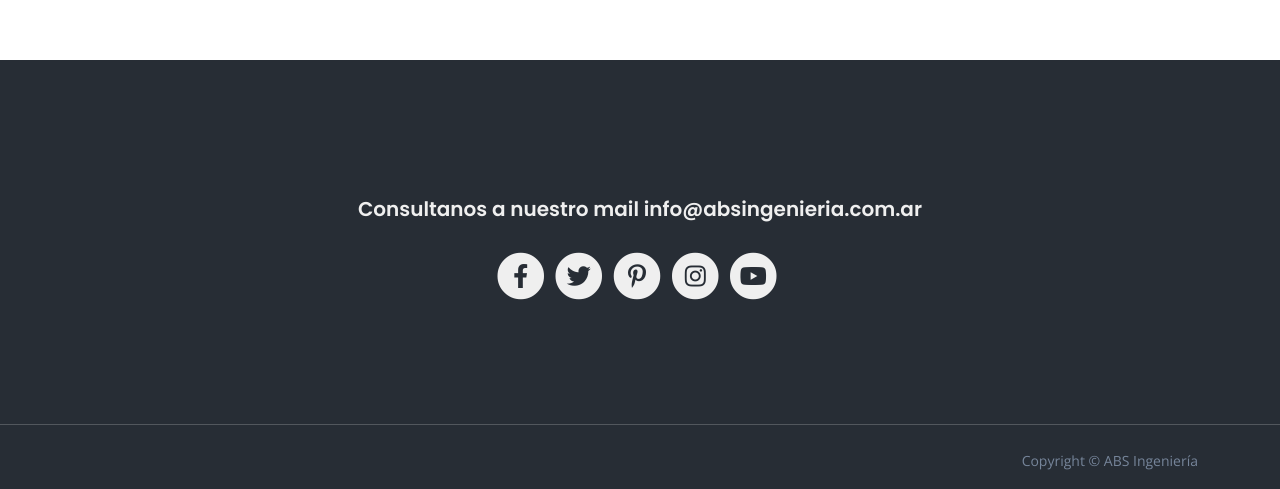
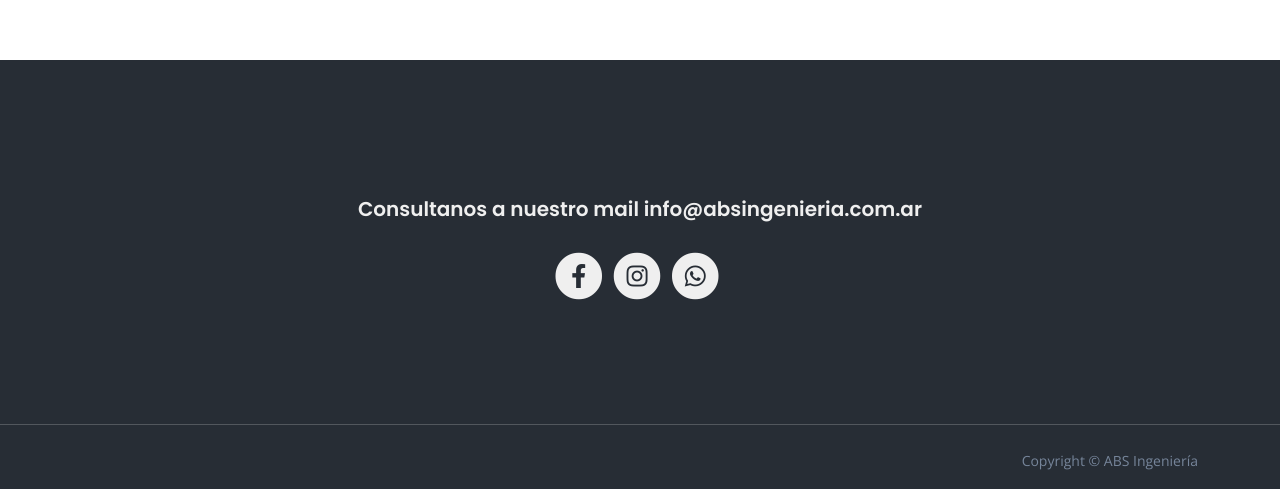
Before and after one commit to SantiagoMerlo1337/abs-ingenieria-landing, a plain HTML site: page index.html in a window 1280 px wide. Shown: the part 3246-3735 px from the top of the page. Drawn offline with nearby package versions, Linux system fonts and the light colour scheme.

Commit message:
update index.html & styles.css

```diff
--- a/css/styles.css
+++ b/css/styles.css
@@ -1222,7 +1222,7 @@ hr.hr-heading {
 }
 
 .footer .fa-stack:hover .fa-stack-2x {
-    color: #ffc05a;
+    color: #007ddd;
 }
 
 
--- a/index.html
+++ b/index.html
@@ -272,25 +272,13 @@
                             <span class="fa-stack">
                                 <a href="#your-link">
                                     <i class="fas fa-circle fa-stack-2x"></i>
-                                    <i class="fab fa-twitter fa-stack-1x"></i>
-                                </a>
-                            </span>
-                            <span class="fa-stack">
-                                <a href="#your-link">
-                                    <i class="fas fa-circle fa-stack-2x"></i>
-                                    <i class="fab fa-pinterest-p fa-stack-1x"></i>
-                                </a>
-                            </span>
-                            <span class="fa-stack">
-                                <a href="#your-link">
-                                    <i class="fas fa-circle fa-stack-2x"></i>
                                     <i class="fab fa-instagram fa-stack-1x"></i>
                                 </a>
                             </span>
                             <span class="fa-stack">
                                 <a href="#your-link">
                                     <i class="fas fa-circle fa-stack-2x"></i>
-                                    <i class="fab fa-youtube fa-stack-1x"></i>
+                                    <i class="fab fa-whatsapp fa-stack-1x"></i>
                                 </a>
                             </span>
                         </div> <!-- end of social-container -->
```
